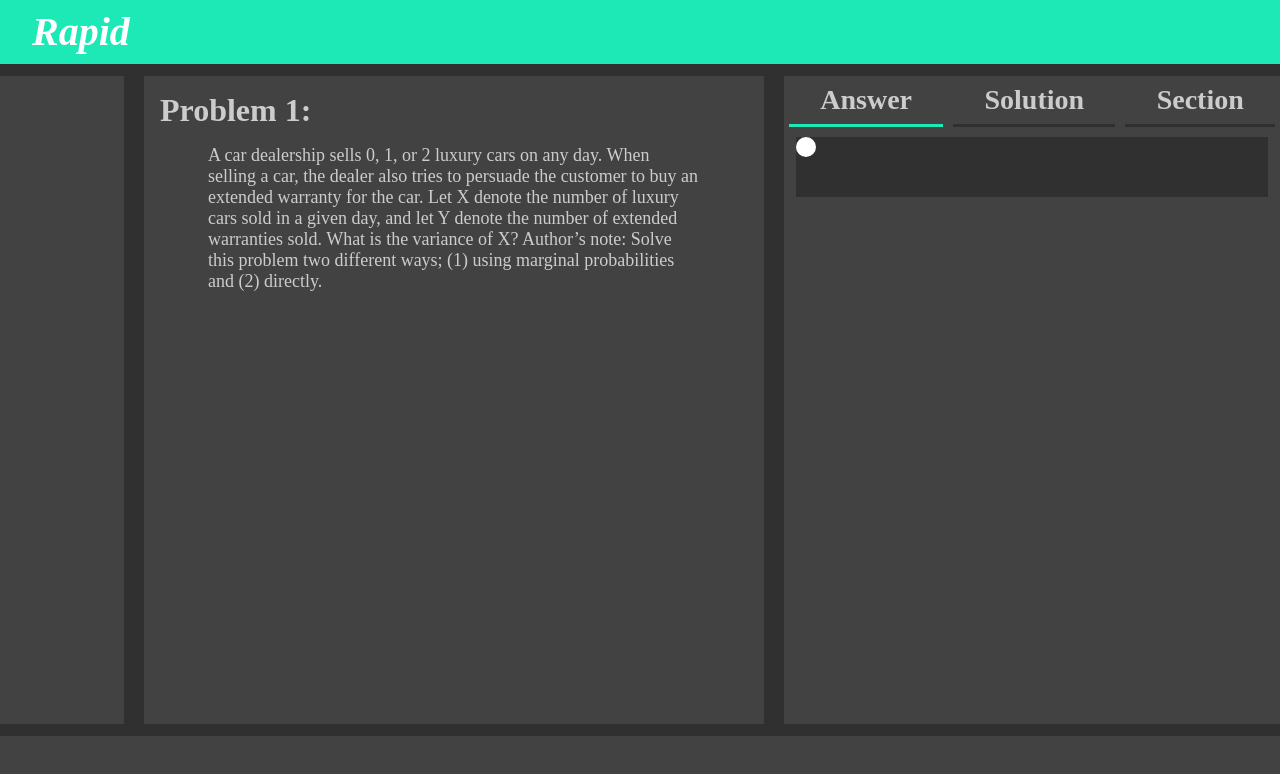
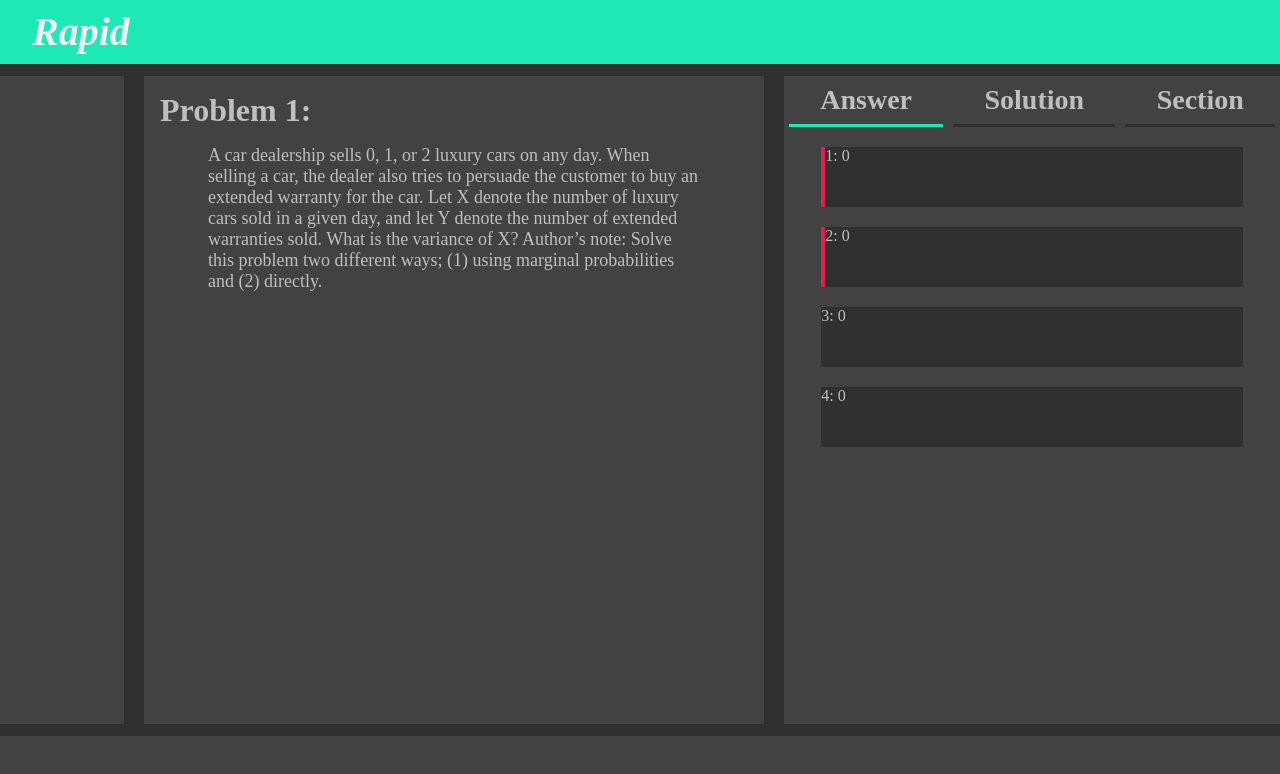
Before and after one commit to L0fty/multiple-choice-ui, a React (Create React App) app: page / in a window 1280 px wide. Shown: the top 774 px of the page. Built offline with nearby package versions, Linux system fonts and the light colour scheme.

Commit message:
colors refactored

```diff
--- a/src/App.js
+++ b/src/App.js
@@ -6,9 +6,9 @@ import Header from "./components/header/Header";
 
 const GlobalStyle = createGlobalStyle`
   body {
-    background-color: ${props => props.theme.body};
+    background-color: ${props => props.theme.dark};
     margin: 0px;
-    color: ${props => props.theme.font};
+    color: ${props => props.theme.lighter};
   }
   button {
     all: unset;
--- a/src/components/folder/Choice.jsx
+++ b/src/components/folder/Choice.jsx
@@ -1,26 +1,33 @@
 import React from "react";
 import styled from "styled-components";
 
-const OptionContainer = styled.div`
-  background-color: ${props => props.theme.body};
+const OptionContainer = styled.button`
+  background-color: ${props => props.theme.dark};
   height: 60px;
-  width: 95%;
-  margin: 10px auto;
+  width: 85%;
+  margin: 20px auto 5px;
+  border-radius: 2px;
+  display: flex;
+  flex-direction: row;
+  &:hover {
+    background-color: ${props => props.theme.light};
+    color: ${props => props.theme.lightest};
+  }
 `;
 
-const Circle = styled.div`
-  width: 20px;
-  height: 20px;
-  border-radius: 10px;
-  background-color: ${props =>
-    props.selected ? props.theme.primary : props.theme.logo};
+const ColorBar = styled.div`
+  background-color: ${props => props.theme.complement};
+  height: 60px;
+  width: 4px;
+  border-radius: 1px;
 `;
 
-const Choice = (selected, option) => {
-  debugger;
+const Choice = props => {
+  const { selected, option, index } = props;
+  const label = index + 1;
   return (
-    <OptionContainer>
-      <Circle selected={false} />
+    <OptionContainer selected={selected}>
+      {selected && <ColorBar />} {label + ": " + option}
     </OptionContainer>
   );
 };
--- a/src/components/folder/Folder.jsx
+++ b/src/components/folder/Folder.jsx
@@ -7,7 +7,7 @@ import Choice from "./Choice";
 const Container = styled.section`
   width: 40vw;
   margin: 1.5vh 0 1.5vh 10px;
-  background-color: ${props => props.theme.background};
+  background-color: ${props => props.theme.dim};
   height: 81vh;
 `;
 
@@ -51,7 +51,10 @@ class Folders extends React.Component {
             Section
           </Tab>
         </TabGroup>
-        <Choice />
+        <Choice selected={true} option={0} index={0} />
+        <Choice selected={true} option={0} index={1} />
+        <Choice selected={false} option={0} index={2} />
+        <Choice selected={false} option={0} index={3} />
       </Container>
     );
   }
--- a/src/components/folder/Tab.jsx
+++ b/src/components/folder/Tab.jsx
@@ -3,17 +3,16 @@ import styled from "styled-components";
 const Tab = styled.button`
   flex-grow: 1;
   border-bottom: 3px solid
-    ${props => (props.selected ? props.theme.primary : props.theme.body)};
-  background-color: ${props => props.theme.background};
+    ${props => (props.selected ? props.theme.primary : props.theme.dark)};
+  background-color: ${props => props.theme.dim};
   padding: 1vh;
   margin: 0 0.4vw;
   text-align: center;
   font-weight: bold;
   font-size: calc(2vh + 12px);
-  color: ${props => props.theme.font};
   &:hover {
-    background-color: ${props => props.theme.listHighlight};
-    color: ${props => props.theme.logo};
+    background-color: ${props => props.theme.light};
+    color: ${props => props.theme.lightest};
   }
 `;
 
--- a/src/components/header/Header.jsx
+++ b/src/components/header/Header.jsx
@@ -11,7 +11,7 @@ const StyledHeader = styled.header`
 
 const AppName = styled.span`
   font-size: 5vh;
-  color: ${props => props.theme.logo};
+  color: ${props => props.theme.lightest};
   margin-left: 16px;
   padding: 1vh 16px;
   font-weight: 800;
--- a/src/components/problemSelector/ProblemSelector.jsx
+++ b/src/components/problemSelector/ProblemSelector.jsx
@@ -3,6 +3,6 @@ import styled from "styled-components";
 export const ProblemSelector = styled.section`
   width: 10vw;
   margin: 1.5vh 10px 1.5vh 0;
-  background-color: ${props => props.theme.background};
+  background-color: ${props => props.theme.dim};
   height: auto;
 `;
--- a/src/components/question/Question.jsx
+++ b/src/components/question/Question.jsx
@@ -4,7 +4,7 @@ import styled from "styled-components";
 
 const QuestionContainer = styled.section`
   margin: 1.5vh 10px;
-  background-color: ${props => props.theme.background};
+  background-color: ${props => props.theme.dim};
   width: 50vw;
   height: 81vh;
   display: flex;
--- a/src/components/sectionInfo/SectionInfo.jsx
+++ b/src/components/sectionInfo/SectionInfo.jsx
@@ -8,7 +8,7 @@ const Container = styled.section`
   bottom: 0;
   left: 0;
   position: fixed;
-  background-color: ${props => props.theme.background};
+  background-color: ${props => props.theme.dim};
 `;
 
 const SectionInfo = (id, name, number) => {
--- a/src/styles/Themes.js
+++ b/src/styles/Themes.js
@@ -1,14 +1,14 @@
 const darkTheme = {
   primary: "hsl(165,82%,51%)",
-  body: "hsl(0,0%,19%)",
-  background: "hsl(0,0%,26%)",
-  font: "hsl(0,0%,80%)",
-  logo: "hsl(0,0%,100%)",
-  success: "hsl(149,75%,39%)",
-  error: "hsl(4,86%,58%)",
-  icon: "hsl(0,0%,65%)",
-  listHighlight: "hsl(0,0%,38%)",
-  unselectedIcon: "hsl(0,0%,12%)"
+  secondary: "hsl(165,100%,87%)",
+  complement: "hsl(345,82%,51%)",
+  dark: "hsl(0,0%,19%)",
+  dim: "hsl(0,0%,26%)",
+  light: "hsl(0,0%,37%)",
+  lighter: "hsl(0,0%,75%)",
+  lightest: "hsl(0,0%,95%)",
+  success: "hsl(105,82%,51%)",
+  error: "hsl(347,100%,33%)"
 };
 
 export default darkTheme;
```
Also changed, not shown: 1 other file (tests, documents, lock files or other folders).
